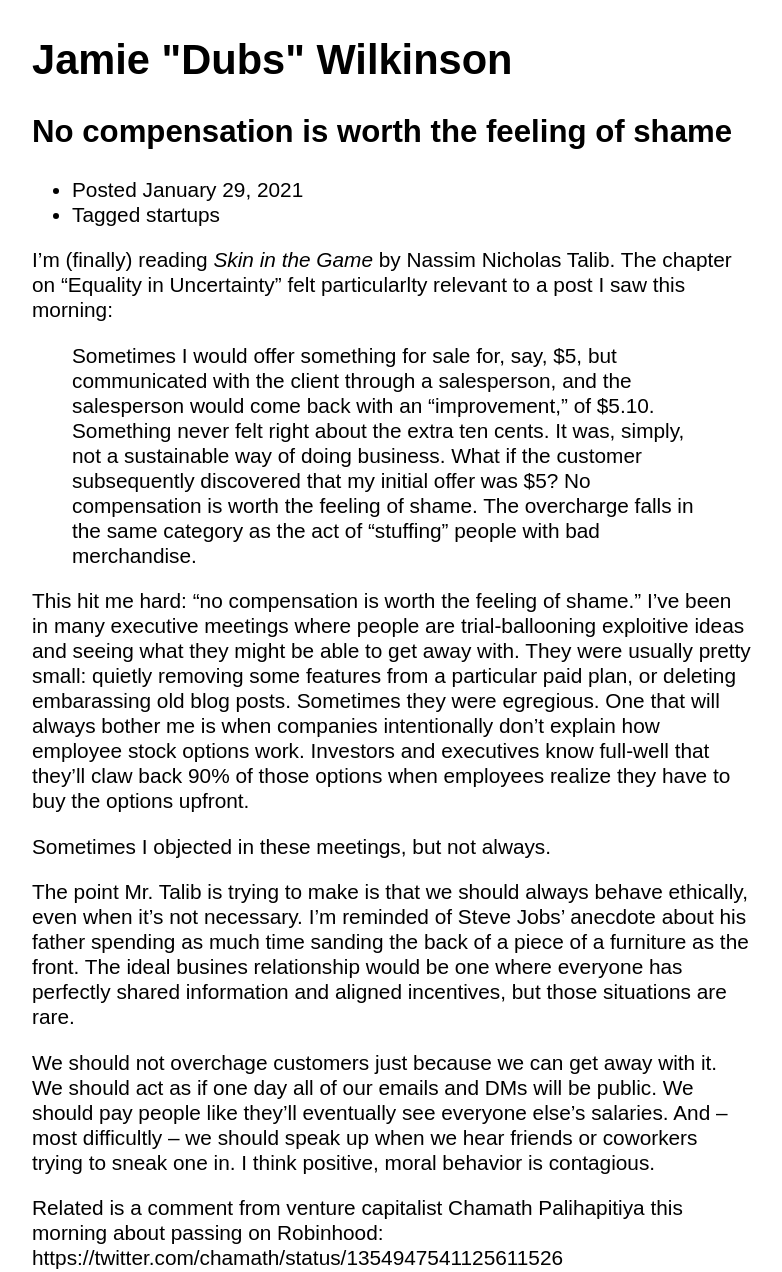
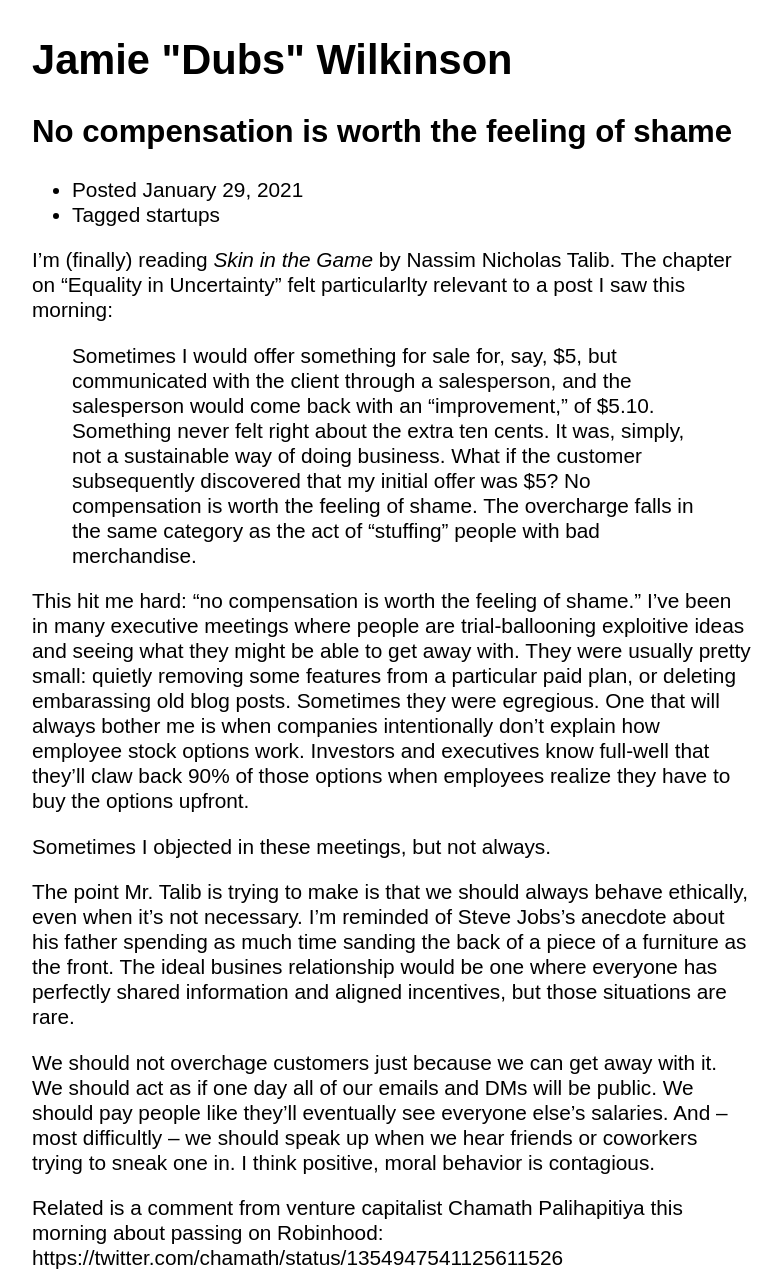
Before and after one commit to jamiew/jamiedubs.com, a Jekyll site: the page built from _posts/2021-01-29-no-compensation-is-worth-the-feeling-of-shame.md, in a window 1280 px wide. Shown: the top 1272 px of the page, without its empty margins (248-1030 px from the left). Built offline with Jekyll 4.4.1, drawn with Linux system fonts in a browser that asks for light colours; grey boxes are pictures that could not be loaded.

Commit message:
Ah. Smart quotes

```diff
--- a/_posts/2021-01-29-no-compensation-is-worth-the-feeling-of-shame.md
+++ b/_posts/2021-01-29-no-compensation-is-worth-the-feeling-of-shame.md
@@ -7,13 +7,13 @@
 
 I'm (finally) reading _Skin in the Game_ by Nassim Nicholas Talib. The chapter on "Equality in Uncertainty" felt particularlty relevant to a post I saw this morning:
 
-> Sometimes I would offer something for sale for, say, $5, but communicated with the client through a salesperson, and the salesperson would come back with an “improvement,” of $5.10. Something never felt right about the extra ten cents. It was, simply, not a sustainable way of doing business. What if the customer subsequently discovered that my initial offer was $5? No compensation is worth the feeling of shame. The overcharge falls in the same category as the act of “stuffing” people with bad merchandise.
+> Sometimes I would offer something for sale for, say, $5, but communicated with the client through a salesperson, and the salesperson would come back with an "improvement," of $5.10. Something never felt right about the extra ten cents. It was, simply, not a sustainable way of doing business. What if the customer subsequently discovered that my initial offer was $5? No compensation is worth the feeling of shame. The overcharge falls in the same category as the act of "stuffing" people with bad merchandise.
 
 This hit me hard: "no compensation is worth the feeling of shame." I've been in many executive meetings where people are trial-ballooning exploitive ideas and seeing what they might be able to get away with. They were usually pretty small: quietly removing some features from a particular paid plan, or deleting embarassing old blog posts. Sometimes they were egregious.  One that will always bother me is when companies intentionally don't explain how employee stock options work. Investors and executives know full-well that they'll claw back 90% of those options when employees realize they have to buy the options upfront.
 
 Sometimes I objected in these meetings, but not always.
 
-The point Mr. Talib is trying to make is that we should always behave ethically, even when it's not necessary. I'm reminded of Steve Jobs' anecdote about his father spending as much time sanding the back of a piece of a furniture as the front. The ideal busines relationship would be one where everyone has perfectly shared information and aligned incentives, but those situations are rare.
+The point Mr. Talib is trying to make is that we should always behave ethically, even when it's not necessary. I'm reminded of Steve Jobs's anecdote about his father spending as much time sanding the back of a piece of a furniture as the front. The ideal busines relationship would be one where everyone has perfectly shared information and aligned incentives, but those situations are rare.
 
 We should not overchage customers just because we can get away with it. We should act as if one day all of our emails and DMs will be public. We should pay people like they'll eventually see everyone else's salaries. And – most difficultly – we should speak up when we hear friends or coworkers trying to sneak one in. I think positive, moral behavior is contagious.
 
```
